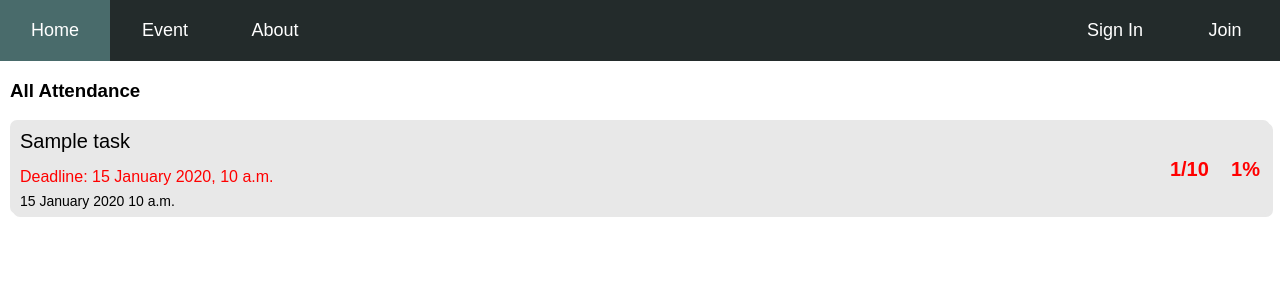
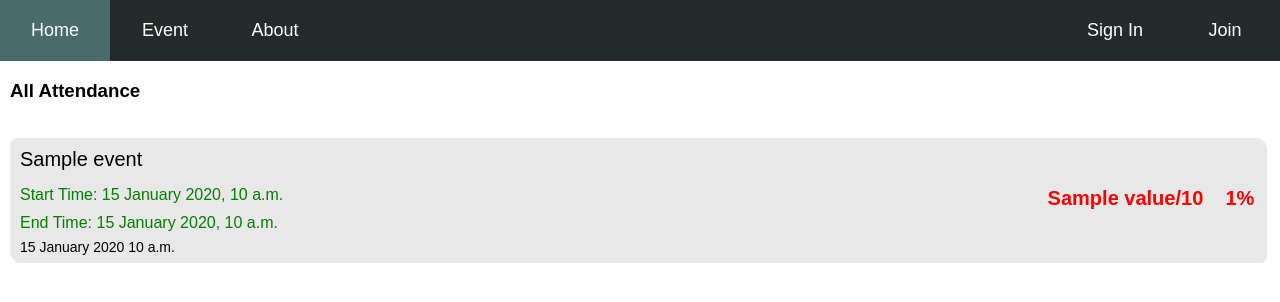
Before and after one commit to WizkWong/club-management, a Django app: template club_management/admins/templates/admins/attendance.html in a window 1280 px wide. Shown: the top 302 px of the page. Run offline with Django 3.2, Linux system fonts and the light colour scheme; the template is opened without the code that fills it: most values are stand-ins (such as "Sample title", 1, 10 or a date in 2020).

Commit message:
name changes on method.py, fix some design, add attendance part of admin

```diff
--- a/club_management/admins/templates/admins/attendance.html
+++ b/club_management/admins/templates/admins/attendance.html
@@ -1,14 +1,15 @@
 {% extends "club/base.html"%}
 {% block content %}
 <h3>All Attendance</h3>
-
-{% for task, number in tasks %}
+<br>
+{% for event, attendance in events %}
 <div class="rectangleBox" style="background-color:#E8E8E8;">
-    <a href="{% url 'admin-task-detail' task.id %}">
-        <div class="rectangleBoxTitle">{{ task.title }}</div>
-        <div class="rectangleBoxShortText" style="color: red;">Deadline: {{ task.deadline|date:"d F Y, P" }}</div>
+    <a href="{% url 'admin-attendance-edit' event.id %}">
+        <div class="rectangleBoxTitle">{{ event.title }}</div>
+        <div class="rectangleBoxShortText" style="color: green;">Start Time: {{ event.start_time|date:"d F Y, P" }}</div>
+        <div class="rectangleBoxShortText" style="color: green;">End Time: {{ event.end_time|date:"d F Y, P" }}</div>
         <br>
-        <div class="rectangleBoxTime">{{ task.datetime_created|date:"d F Y P" }}</div>
+        <div class="rectangleBoxTime">{{ event.datetime_created|date:"d F Y P" }}</div>
         <div style="
             display: block;
             position: absolute;
@@ -16,13 +17,13 @@
             right: 10px;
             top: 40%;
             font-weight: bold;
-            {% if number.percentage >= 80 %}
+            {% if attendance.percentage >= 80 %}
             color: #14C22C;
-            {% elif number.percentage < 50 %}
+            {% elif attendance.percentage < 50 %}
             color: red;
             {% endif %}
         ">
-            {{ number.total_completes }}/{{ number.total }}&nbsp&nbsp&nbsp&nbsp{{ number.percentage }}%
+            {{ attendance.value }}/{{ attendance.total }}&nbsp&nbsp&nbsp&nbsp{{ attendance.percentage }}%
         </div>
     </a>
 </div>
--- a/club_management/admins/templates/admins/manage task/task.html
+++ b/club_management/admins/templates/admins/manage task/task.html
@@ -24,7 +24,7 @@
             color: red;
             {% endif %}
         ">
-            {{ number.total_completes }}/{{ number.total }}&nbsp&nbsp&nbsp&nbsp{{ number.percentage }}%
+            {{ number.value }}/{{ number.total }}&nbsp&nbsp&nbsp&nbsp{{ number.percentage }}%
         </div>
     </a>
 </div>
--- a/club_management/admins/urls.py
+++ b/club_management/admins/urls.py
@@ -3,6 +3,7 @@ from . import views
 
 urlpatterns = [
     path('attendance/', views.manage_attendance, name='admin-attendance'),
+    path('attendance/<int:pk>/', views.edit_attendance, name='admin-attendance-edit'),
     path('task/', views.manage_task, name='admin-task'),
     path('task/create/', views.create_task, name='admin-task-create'),
     path('task/<int:pk>/', views.view_task_detail, name='admin-task-detail'),
--- a/club_management/club/static/club/style.css
+++ b/club_management/club/static/club/style.css
@@ -172,7 +172,8 @@ ul.header{
 }
 
 .rectangleBox {
-    width: 100%;
+    position: absolute;
+    width: 98%;
     min-height: 50px;
     box-shadow: 3px 3px #E8E8E8;
     border-radius: 7px;
@@ -181,7 +182,6 @@ ul.header{
 }
 
 .rectangleBox a {
-    position: relative;
     display: block;
     color: black;
     text-decoration: none;
```
Also changed, not shown: club_management/admins/method.py (+4 -4 lines), club_management/admins/views.py (+21 -4 lines), club_management/db.sqlite3.
